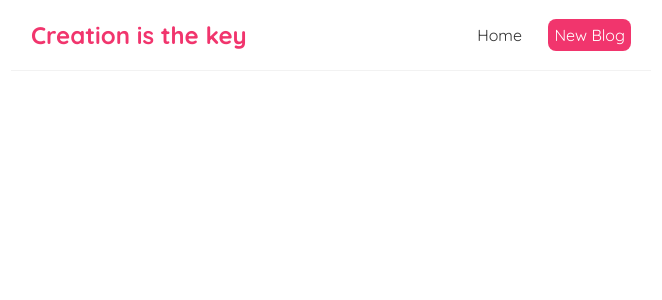
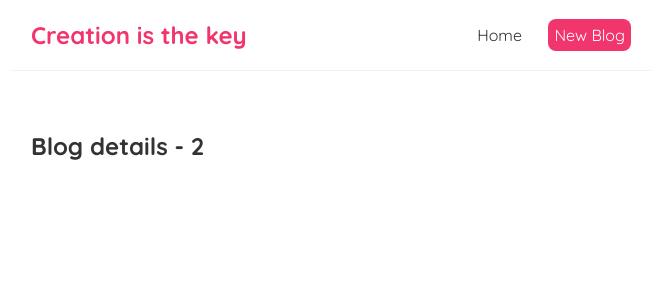
Before and after one commit to PaulaChrustowska/full_modern_react, a React (Create React App) app: page /blogs/2 in a window 1280 px wide. Shown: the top 300 px of the page, without its empty margins (309-971 px from the left). Built offline with nearby package versions, Linux system fonts and the light colour scheme.

Commit message:
route parameters

```diff
--- a/src/App.jsx
+++ b/src/App.jsx
@@ -3,6 +3,7 @@
 import Navbar from './Navbar';
 import Home from './Home';
 import Create from './Create';
+import BlogDetails from './BlogDetails';
 
 function App() {
   return (
@@ -17,6 +18,9 @@
             <Route path="/create">
               <Create />
             </Route>
+            <Route path="/blogs/:id">
+              <BlogDetails />
+            </Route>
           </Switch>
         </div>
       </div>
--- /dev/null
+++ b/src/BlogDetails.jsx
@@ -0,0 +1,18 @@
+import React from 'react';
+import { useParams } from 'react-router-dom';
+
+function BlogDetails() {
+  const { id } = useParams();
+
+  return (
+    <div className="blog-details">
+      <h2>
+        Blog details -
+        {' '}
+        { id }
+      </h2>
+    </div>
+  );
+}
+
+export default BlogDetails;
--- a/src/BlogList.jsx
+++ b/src/BlogList.jsx
@@ -1,4 +1,5 @@
 import React from 'react';
+import { Link } from 'react-router-dom';
 
 function BlogList({ blogs, title, greet }) {
   // const { blogs } = props;
@@ -10,12 +11,14 @@
       <h2>{greet}</h2>
       {blogs.map((blog) => (
         <div className="blog-preview" key={blog.id}>
+          <Link to={`/blogs/${blog.id}`}>
             <h2>{blog.title}</h2>
             <p>
               Written by
               {' '}
               {blog.author}
             </p>
+          </Link>
         </div>
       ))}
     </div>
--- a/src/Home.jsx
+++ b/src/Home.jsx
@@ -1,3 +1,4 @@
+import React from 'react';
 import BlogList from './BlogList';
 import useFetch from './useFetch';
 
--- a/src/index.css
+++ b/src/index.css
@@ -49,3 +49,6 @@
   color: #35e4f1;
   margin-bottom: 8px;
 }
+.blog-preview a{
+  text-decoration: none;
+}
```
Lines whose indentation alone changed are shown as unchanged.
